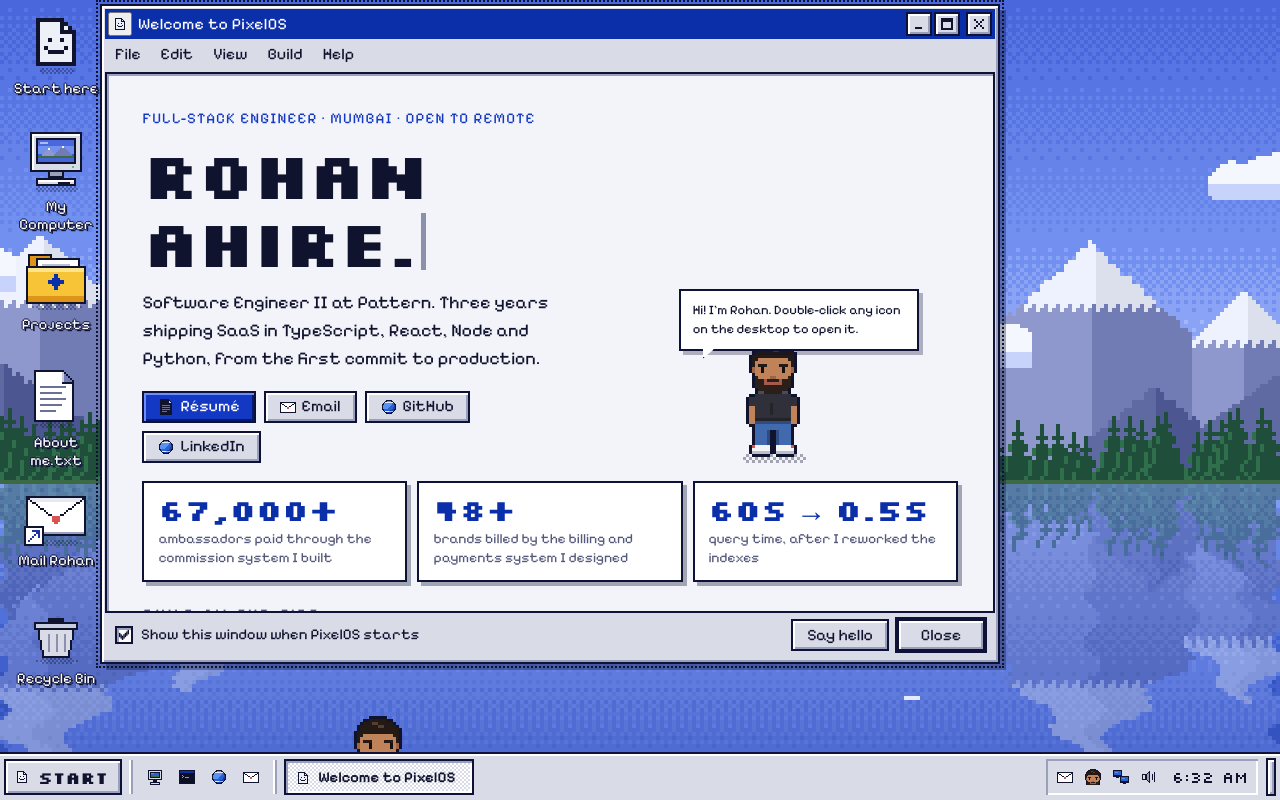
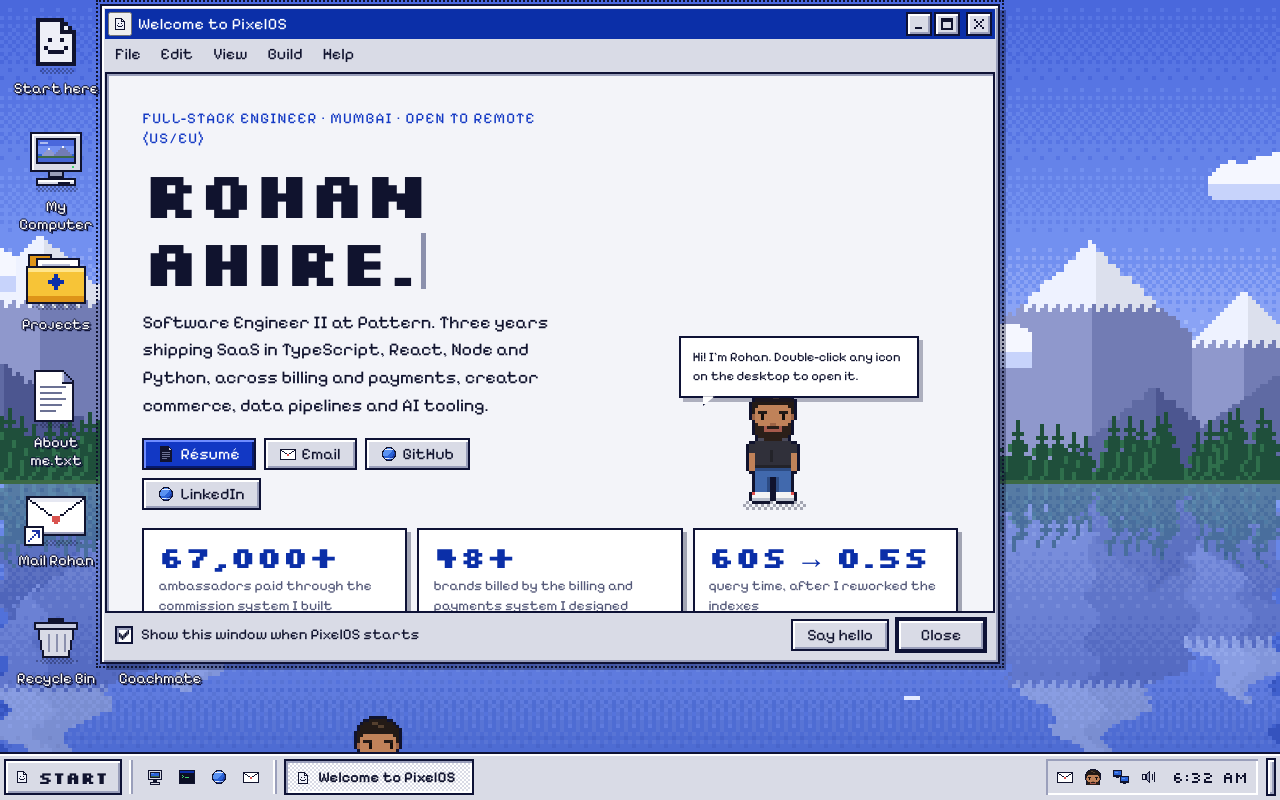
Before and after one commit to rohan-ahire1/pixel-desktop, a plain HTML site: page index.html in a window 1280 px wide. Drawn offline with Linux system fonts and the light colour scheme; a web font is replaced by a local one.

Commit message:
Update projects, Welcome window and copy from the resume

```diff
--- a/index.html
+++ b/index.html
@@ -4,7 +4,7 @@
 <meta charset="utf-8">
 <meta name="viewport" content="width=device-width, initial-scale=1, viewport-fit=cover">
 <title>Rohan Ahire · Software engineer</title>
-<meta name="description" content="Rohan Ahire builds trading systems, games, and AI tools, end to end.">
+<meta name="description" content="Rohan Ahire is a full-stack engineer who builds SaaS products, data pipelines and AI tools.">
 <meta name="theme-color" content="#061a6e">
 <link rel="canonical" href="https://rohanahire.com/">
 <link rel="icon" href="/favicon.ico" sizes="48x48">
@@ -15,14 +15,14 @@
 <meta property="og:site_name" content="Rohan Ahire">
 <meta property="og:url" content="https://rohanahire.com/">
 <meta property="og:title" content="Rohan Ahire · Software engineer">
-<meta property="og:description" content="Rohan Ahire builds trading systems, games, and AI tools, end to end.">
+<meta property="og:description" content="Rohan Ahire is a full-stack engineer who builds SaaS products, data pipelines and AI tools.">
 <meta property="og:image" content="https://rohanahire.com/og.png">
 <meta property="og:image:width" content="1200">
 <meta property="og:image:height" content="630">
-<meta property="og:image:alt" content="Rohan Ahire. Builds trading systems, games and AI tools.">
+<meta property="og:image:alt" content="Rohan Ahire, full-stack engineer.">
 <meta name="twitter:card" content="summary_large_image">
 <script type="application/ld+json">
-{"@context":"https://schema.org","@type":"Person","name":"Rohan Ahire","url":"https://rohanahire.com/","image":"https://rohanahire.com/icon-512.png","jobTitle":"Software Engineer","email":"mailto:rohanahire1607@gmail.com","sameAs":["https://github.com/rohan-ahire1","https://linkedin.com/in/rohanahire"]}
+{"@context":"https://schema.org","@type":"Person","name":"Rohan Ahire","url":"https://rohanahire.com/","image":"https://rohanahire.com/icon-512.png","jobTitle":"Full-Stack Software Engineer","email":"mailto:ahirerohan3.14@gmail.com","sameAs":["https://github.com/rohan-ahire1","https://linkedin.com/in/rohan-ahire1"]}
 </script>
 <link rel="preconnect" href="https://fonts.googleapis.com">
 <link rel="preconnect" href="https://fonts.gstatic.com" crossorigin>
@@ -43,11 +43,14 @@
 <noscript>
   <div class="nojs">
     <h1>Rohan Ahire</h1>
-    <p>I build trading systems, games, and AI tools. End to end, solo. This site is a little desktop that needs JavaScript; here's the short version.</p>
+    <p>Full-stack engineer at Pattern. I build SaaS products, data pipelines and AI tools. This site is a little desktop that needs JavaScript; here's the short version.</p>
     <ul>
+      <li><a href="https://recoup.rohanahire.com/explore">Recoup</a>: collections software for small unpaid invoices.</li>
+      <li><a href="https://pointer.rohanahire.com">Pointer</a>: an interactive course on 15 coding-interview patterns.</li>
+      <li>Scoutline: an AI lead-research engine.</li>
+      <li>Multibagger: a research platform that backtests NSE strategies and paper-trades the survivors.</li>
       <li><a href="https://flaggo.rohanahire.com">Flaggo</a>: a geography game with daily challenges and spaced repetition.</li>
-      <li>Coachmate: a chess coach that finds the mistakes you keep making.</li>
-      <li>Multibagger: a research platform that backtests NSE strategies and paper-trades the survivors.</li>
+      <li><a href="https://coachmate.rohanahire.com">Coachmate</a>: a chess coach that finds the mistakes you keep making.</li>
     </ul>
     <p><a href="mailto:ahirerohan3.14@gmail.com">ahirerohan3.14@gmail.com</a> · <a href="https://github.com/rohan-ahire1">GitHub</a> · <a href="https://linkedin.com/in/rohan-ahire1">LinkedIn</a></p>
   </div>
--- a/js/apps/browser.js
+++ b/js/apps/browser.js
@@ -100,7 +100,7 @@ export function open(arg, from) {
     const counter = h("span", { style: { fontFamily: "var(--display)", background: "#000", color: "#ff3b3b", padding: "1px 6px", letterSpacing: ".15em" } }, String(visits).padStart(6, "0"));
     return h("div", { class: "home" },
       h("h1", {}, "Rohan's Home Page"),
-      h("p", { style: { margin: 0 } }, "Builder of trading systems, games and AI tools. Welcome, traveller!"),
+      h("p", { style: { margin: 0 } }, "Full-stack engineer. I build SaaS products, data pipelines and AI tools. Welcome, traveller!"),
       h("div", { class: "marq", "aria-hidden": "true" }, h("span", {}, NOW.map((n) => `★ ${n}`).join("     ") + "     ★ Thanks for stopping by!")),
       h("h2", {}, "My projects"),
       h("ul", {}, ...PROJECTS.map((p) => h("li", {}, icon(p.icon, { size: 16, scale: 1, still: true }),
--- a/js/apps/welcome.js
+++ b/js/apps/welcome.js
@@ -10,18 +10,18 @@ import { sfx } from "../sound.js";
 
 const LINES = ["ROHAN", "AHIRE."];
 // what a recruiter should get in ten seconds; the numbers are from the résumé
-const ROLE = "Full-stack engineer · Mumbai · Open to remote";
-const SUMMARY = "Software Engineer II at Pattern. Three years shipping SaaS in TypeScript, React, Node and Python, from the first commit to production.";
+const ROLE = "Full-stack engineer · Mumbai · Open to remote (US/EU)";
+const SUMMARY = "Software Engineer II at Pattern. Three years shipping SaaS in TypeScript, React, Node and Python, across billing and payments, creator commerce, data pipelines and AI tooling.";
 const PROOF = [
   ["67,000+", "ambassadors paid through the commission system I built"],
   ["48+", "brands billed by the billing and payments system I designed"],
   ["60s → 0.5s", "query time, after I reworked the indexes"],
 ];
-const FEATURED = ["flaggo", "coachmate", "multibagger"];
+const FEATURED = ["recoup", "pointer", "multibagger"];
 const RESUME = "resume.pdf";
 const TIPS = [
   "Hi! I'm Rohan. Double-click any icon on the desktop to open it.",
-  "Every project icon opens a real project. No filler.",
+  "Every project icon opens a real project.",
   "Right-click almost anything: the desktop, icons, the taskbar, even me.",
   "Drag a window to the side of the screen to snap it to half. Drag it to the top to fill the screen.",
   "Drop a photo from your computer onto the desktop. It turns into pixel art.",
--- a/js/data.js
+++ b/js/data.js
@@ -1,22 +1,31 @@
 // Real content: projects, bio, links. Everything else in the OS is chrome around this.
 export const PROJECTS = [
+  { id: "recoup", name: "Recoup", kind: "Collections SaaS", sum: "Gets small unpaid invoices paid.", icon: "recoup",
+    year: "2026", status: "Live demo", stack: "Next.js 15, TypeScript, SQLite, Stripe, Twilio, Claude API", live: "https://recoup.rohanahire.com/explore",
+    blurb: "Collections software for small unpaid invoices. The reminder engine is a pure function of case, history and clock, and it stops on payment, reply, promise or dispute. Customers pay through Stripe Checkout, in full or on a plan. SMS runs on Twilio with signed webhooks, and Claude reads the replies. It runs as a demo with sample data and has no real customers yet." },
+  { id: "pointer", name: "Pointer", kind: "Interview course", sum: "Coding-interview patterns you can watch and run.", icon: "pointer",
+    year: "2026", status: "Live", stack: "Next.js 16, React 19, TypeScript, Remotion, Vitest", live: "https://pointer.rohanahire.com",
+    blurb: "A free course on the 15 patterns behind most coding-interview problems. Each lesson has a one-minute animated explainer made in Remotion and a visualizer that steps through the real algorithm, line by line. It has ⌘K search, saves progress on your device and works on a phone." },
+  { id: "scoutline", name: "Scoutline", kind: "Lead research engine", sum: "Finds and scores sales leads.", icon: "scoutline",
+    year: "2026", status: "Private", stack: "Node.js, Express, React, SQLite, OpenAI, headless Chrome",
+    blurb: "A research engine that discovers local businesses, crawls their sites for verified emails, and scores each lead with a rule engine plus an LLM review of a screenshot of the site. A web service and a worker share a job queue with retries and timeouts, and discovery runs every night on its own. It's a private tool, so there's no public link." },
+  { id: "multibagger", name: "Multibagger", kind: "Stock research platform", sum: "Backtests NSE strategies, then paper-trades the survivors.", icon: "chart",
+    year: "2026", status: "Active", stack: "Python, DuckDB, Parquet, systemd",
+    blurb: "A research platform for Indian stocks, built on versioned NSE data. Strategies go through walk-forward and holdout tests, and the ones that pass run as daily paper-trading books on real prices." },
   { id: "flaggo", name: "Flaggo", kind: "Geography game", sum: "Learn every country, one round at a time.", icon: "globe",
     year: "2025–26", status: "Active", stack: "Vite, React, TypeScript, Supabase", live: "https://flaggo.rohanahire.com",
     blurb: "A geography game with flag, capital, map, arcade and daily-challenge modes. Spaced repetition picks what you see next, so the countries you miss keep coming back until they stick. Works offline." },
   { id: "coachmate", name: "Coachmate", kind: "Chess coach", sum: "Finds the mistakes you keep making.", icon: "chess",
     year: "2026", status: "Shipped", stack: "Next.js, Stockfish, chess.js, OpenRouter", live: "https://coachmate.rohanahire.com",
     blurb: "Type a Chess.com username and get a plain-English report on the mistakes you repeat. Then drill those exact positions, or play a bot tuned to your level. Stockfish runs in the browser, so your games stay on your device." },
-  { id: "multibagger", name: "Multibagger", kind: "Stock research platform", sum: "Backtests NSE strategies, then paper-trades the survivors.", icon: "chart",
-    year: "2026", status: "Active", stack: "Python, DuckDB, Parquet, systemd",
-    blurb: "A research platform for Indian stocks. It backtests strategies on versioned NSE price data, with walk-forward and holdout tests to throw out anything that only worked by luck. The few that survive run every evening as paper-trading books on a server, so I can watch them on real prices before any real money goes in." },
 ];
 
-export const ABOUT = "I'm an engineer who takes ideas from the first commit to something people can use. Right now that means a research platform for Indian stocks, a geography game with daily challenges, and a chess coach that reads your games. Small tools, done properly.";
-export const NOW = ["Shipping Flaggo daily challenges", "Paper-trading Multibagger's momentum books", "Coachmate bot difficulty modes", "Exploring WASM engines"];
-export const LINKS = { github: "https://github.com/rohan-ahire1", linkedin: "https://linkedin.com/in/rohanahire" };
+export const ABOUT = "I'm a full-stack engineer at Pattern with three years of shipping SaaS in TypeScript, React, Node and Python. I've built billing and payments for 48+ brands and a commission system for 67,000+ ambassadors. Outside work I take my own products from the first commit to production.";
+export const NOW = ["Building livestream analytics at Pattern", "Adding lessons to Pointer", "Running Multibagger paper books", "Open to remote roles, US / EU"];
+export const LINKS = { github: "https://github.com/rohan-ahire1", linkedin: "https://linkedin.com/in/rohan-ahire1" };
 
 export const README = `ROHAN AHIRE
-Builder · India · Remote
+Full-stack engineer · Mumbai · Open to remote (US/EU)
 ================================
 
 ${ABOUT}
--- a/js/fs.js
+++ b/js/fs.js
@@ -37,7 +37,7 @@ N.readme.text = README;
 export const TYPE_NAMES = { folder: "File folder", bin: "Recycle Bin", app: "Program", project: "Project", doc: "Text document", pic: "Bitmap image" };
 export const DESKTOP_DEFAULT = [
   ["welcome", "computer", "projects", "readme", "mail", "bin"],
-  ["flaggo", "coachmate", "multibagger"],
+  ["recoup", "pointer", "scoutline", "multibagger", "flaggo", "coachmate"],
   ["terminal", "paint", "mines", "doom", "tunes"],
 ];
 const SHORTCUTS = new Set([...PROJECTS.map((p) => p.id), "terminal", "paint", "mines", "doom", "tunes", "mail", "notepad", "calc", "browser"]);
--- a/js/inbox.js
+++ b/js/inbox.js
@@ -17,14 +17,16 @@ const proj = (id) => PROJECTS.find((p) => p.id === id);
 const sign = "\n\nRohan";
 const MAILS = {
   welcome: () => ({ subject: "Welcome to my desktop",
-    body: `Hey,\n\nThanks for stopping by. This whole site is a tiny operating system I built from scratch. Every icon is drawn in code and every sound is made by your browser.\n\nThe short version of me: ${ABOUT}\n\nThe good stuff is in the Projects folder. Flaggo and Coachmate run right here, in their own windows.\n\nI'll drop you a note now and then while you look around. I promise not to spam.${sign}`,
+    body: `Hey,\n\nThanks for stopping by. This whole site is a tiny operating system I built from scratch. Every icon is drawn in code and every sound is made by your browser.\n\nThe short version of me: ${ABOUT}\n\nThe good stuff is in the Projects folder. Recoup, Pointer, Flaggo and Coachmate run right here, in their own windows.\n\nI'll drop you a note now and then while you look around. I promise not to spam.${sign}`,
     actions: [["Open Projects", "projects"], ["Take the tour", "tour"]] }),
+  "live:recoup": () => ({ subject: "You found Recoup", body: `${proj("recoup").blurb}\n\nEverything in it is sample data, so click whatever you like.\n\nBuilt with ${proj("recoup").stack}.${sign}`, actions: [["Open Recoup", "open:recoup"]] }),
+  "live:pointer": () => ({ subject: "You found Pointer", body: `${proj("pointer").blurb}\n\nPick a pattern and step through it.\n\nBuilt with ${proj("pointer").stack}.${sign}`, actions: [["Open Pointer", "open:pointer"]] }),
   "live:flaggo": () => ({ subject: "You found Flaggo", body: `${proj("flaggo").blurb}\n\nStart with the daily challenge.\n\nBuilt with ${proj("flaggo").stack}.${sign}`, actions: [["Open Flaggo", "open:flaggo"]] }),
   "live:coachmate": () => ({ subject: "About Coachmate", body: `${proj("coachmate").blurb}\n\nGot a Chess.com username? Type it in and see what it finds.\n\nBuilt with ${proj("coachmate").stack}.${sign}`, actions: [["Open Coachmate", "open:coachmate"]] }),
   notes: (id) => { const p = proj(id); return p && { subject: `Notes on ${p.name}`, body: `Since you opened ${p.name}, here's the longer story.\n\n${p.blurb}\n\nStack: ${p.stack}\nStatus: ${p.status}, ${p.year}\n\nHappy to walk you through the code. Just reply.${sign}`, actions: [["Reply", "reply"]] }; },
   tunes: () => ({ subject: "The music is homemade", body: `Every note in Tunes is played live by your browser. No audio files, just oscillators and a bit of maths.\n\nTurn it up. I'll dance.${sign}` }),
   mines: () => ({ subject: "Minesweeper champion", body: `You actually beat Minesweeper. Most people click until it explodes.\n\nIf you're that careful with code too, we should talk.${sign}`, actions: [["Reply", "reply"]] }),
-  collab: () => ({ subject: "Want to work together?", body: `You've clicked around quite a bit, so here's the direct pitch.\n\nI take ideas from the first commit to something people can use: games, tools, trading systems, apps. If you have a project, a role, or just a question, hit Reply. It goes straight to my real inbox.${sign}`, actions: [["Reply", "reply"]] }),
+  collab: () => ({ subject: "Want to work together?", body: `You've clicked around quite a bit, so here's the direct pitch.\n\nI take ideas from the first commit to something people can use: SaaS products, data pipelines, AI tools and games. If you have a project, a role, or just a question, hit Reply. It goes straight to my real inbox.${sign}`, actions: [["Reply", "reply"]] }),
   "tip:right": () => ({ subject: "Psst: right-click everything", body: `Almost everything here has a right-click menu: the desktop, the icons, window title bars, the taskbar, even me.\n\nOn a phone, press and hold instead.${sign}` }),
   "tip:now": () => ({ subject: "What I'm up to", body: `A quick update from my side:\n\n${NOW.map((n) => "  - " + n).join("\n")}\n\nAsk me about any of it.${sign}`, actions: [["Reply", "reply"]] }),
   "tip:terminal": () => ({ subject: "Try the terminal", body: `Open Terminal and type help to see what it can do. Type rohan to boss me around.\n\nI won't judge your typos. Much.${sign}`, actions: [["Open Terminal", "terminal"]] }),
@@ -112,7 +114,7 @@ export function initInbox() {
   bus.on("win:open", (w) => {
     const id = w.id || "";
     if (!["welcome", "inbox"].includes(id)) apps.add(w.app || id);
-    if (id === "browser:flaggo" || id === "browser:coachmate") setTimeout(() => send("live:" + id.slice(8)), 20000);
+    if (["browser:recoup", "browser:pointer", "browser:flaggo", "browser:coachmate"].includes(id)) setTimeout(() => send("live:" + id.slice(8)), 20000);
     else if (id.startsWith("project:")) setTimeout(() => send("notes", id.slice(8)), 12000);
     if (apps.size >= 4 && !["welcome", "inbox"].includes(id)) setTimeout(() => send("collab"), 25000);
   });
--- a/js/me.js
+++ b/js/me.js
@@ -126,6 +126,8 @@ const LINES = {
   computer: { pose: "point", say: "All of this runs in your browser. Poke around.", once: 1 },
   readme: { pose: "wave", say: "That's me. Hi again.", once: 1 },
   mail: { pose: "thumbs", say: "Say hi. It goes straight to my inbox.", once: 1 },
+  "app:recoup": { pose: "point", say: "It's all sample data, so click whatever you like.", once: 1 },
+  "app:pointer": { pose: "thumbs", say: "Pick a pattern and step through it.", once: 1 },
   "app:flaggo": { pose: "thumbs", say: "Flaggo! Try the daily challenge.", once: 1 },
   "app:coachmate": { pose: "point", say: "Got a Chess.com username? Type it in.", once: 1 },
   taskman: { pose: "wave", say: "Looking for me? I'm rohan.exe. Please don't.", once: 1 },
@@ -191,7 +193,7 @@ function keyFor(w) {
 /* ---------- tour ---------- */
 const TOUR = [
   ["computer", "My Computer. Specs, drives and the Control Panel."],
-  ["projects", "Projects. Everything I've built. Flaggo and Coachmate run right here."],
+  ["projects", "Projects. Everything I've built. Recoup, Pointer and Flaggo run right here."],
   ["terminal", "The terminal. Type help, or rohan to boss me around."],
   ["mail", "Mail. Write to me here. I'll send you notes too."],
 ];
--- a/js/phone.js
+++ b/js/phone.js
@@ -68,7 +68,7 @@ const link = (label, href, ic) => h("a", { class: "btn sm p-link", href, target:
 
 const hero = h("section", { class: "p-hero" },
   h("div", { class: "p-hero-top" }, meBtn,
-    h("div", {}, h("h1", {}, "Rohan Ahire"), h("p", {}, "I build trading systems, games and AI tools. End to end, solo."))),
+    h("div", {}, h("h1", {}, "Rohan Ahire"), h("p", {}, "Full-stack engineer at Pattern. I build SaaS products, data pipelines and AI tools."))),
   h("button", { type: "button", class: "p-now", "aria-label": "What I'm working on now, tap for more", onclick: nextNow }, h("b", {}, "NOW"), now, h("i", { "aria-hidden": "true" }, "›")),
   h("div", { class: "p-links" }, link("Email", "mailto:" + EMAIL, "mail"), link("GitHub", LINKS.github, "web"), link("LinkedIn", LINKS.linkedin, "web")));
 
```
Also changed, not shown: phone.html (+4 -4 lines).
